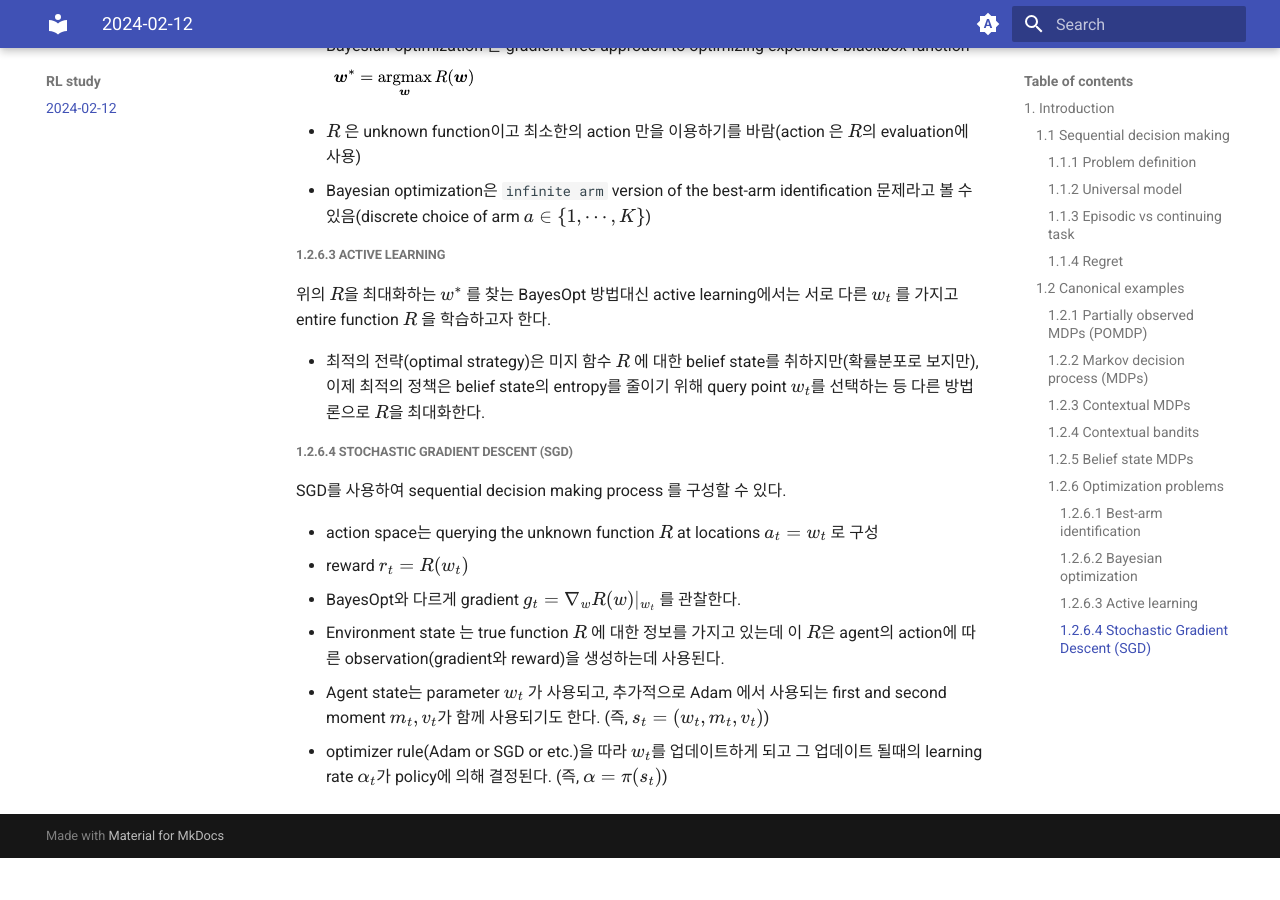
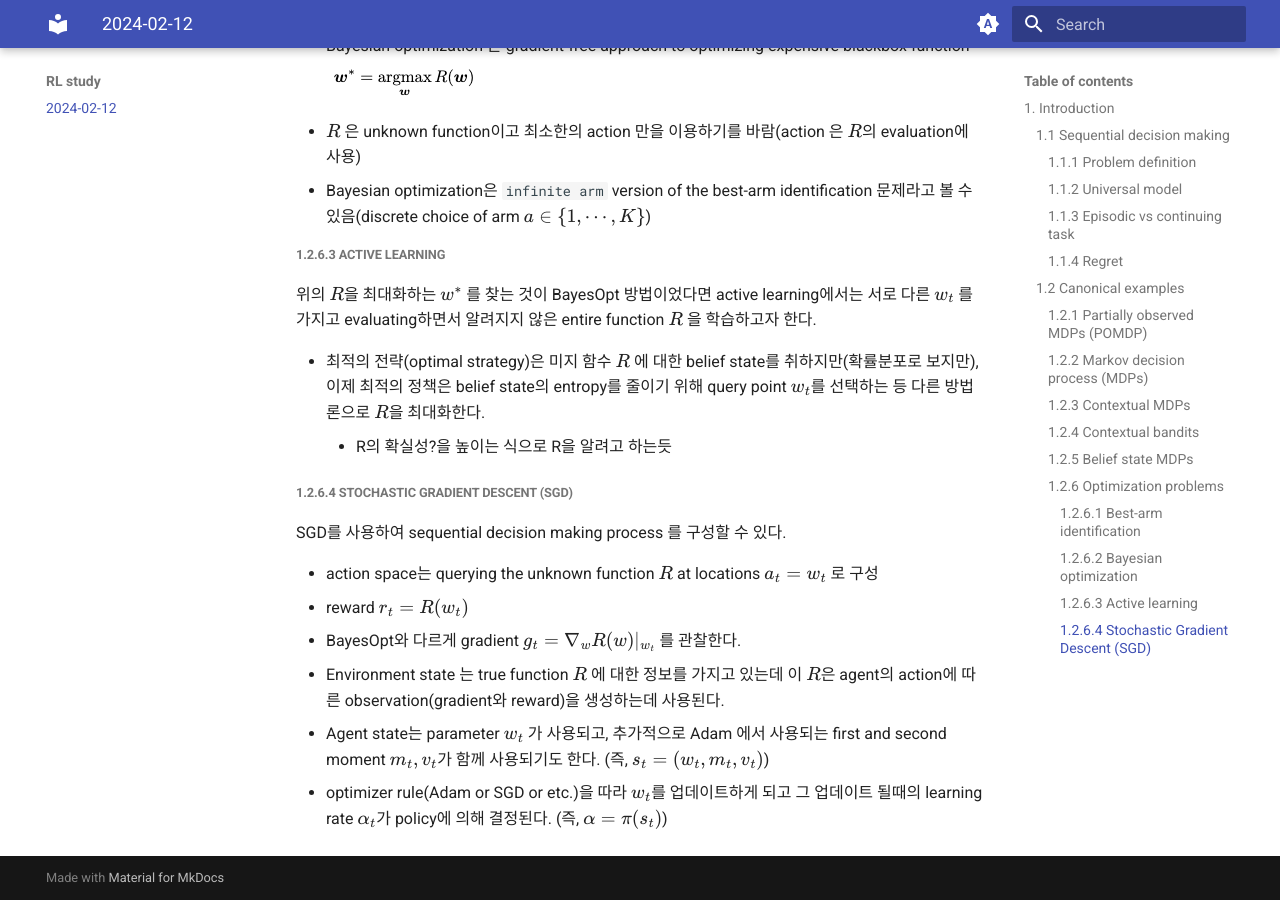
Before and after one commit to wise-hyunsoo/wise-hyunsoo.github.io, an MkDocs documentation site: the page built from docs/RL study/2024-02-12.md, in a window 1280 px wide and 900 px high, scrolled down 5968 px. Built offline with MkDocs 1.6.1 and Material for MkDocs 9.7.7, drawn with Linux system fonts in a browser that asks for light colours; before the commit the page ends 6826 px from its top, so only the background shows below that.

Commit message:
vault backup: 2025-02-14 10:39:17

```diff
--- a/docs/RL study/2024-02-12.md
+++ b/docs/RL study/2024-02-12.md
@@ -147,9 +147,10 @@ $$
 
 
 ##### 1.2.6.3 Active learning
-위의 $R$을 최대화하는 $w^*$ 를 찾는 BayesOpt 방법대신 active learning에서는 서로 다른 $w_t$ 를 가지고 entire function $R$ 을 학습하고자 한다.
+위의 $R$을 최대화하는 $w^*$ 를 찾는 것이 BayesOpt 방법이었다면 active learning에서는 서로 다른 $w_t$ 를 가지고 evaluating하면서 알려지지 않은 entire function $R$ 을 학습하고자 한다.
 
 - 최적의 전략(optimal strategy)은 미지 함수 $R$ 에 대한 belief state를 취하지만(확률분포로 보지만), 이제 최적의 정책은 belief state의 entropy를 줄이기 위해 query point $w_t$를 선택하는 등 다른 방법론으로 $R$을 최대화한다.
+	- R의 확실성?을 높이는 식으로 R을 알려고 하는듯
 
 ##### 1.2.6.4 Stochastic Gradient Descent (SGD)
 SGD를 사용하여 sequential decision making process 를 구성할 수 있다.
```
